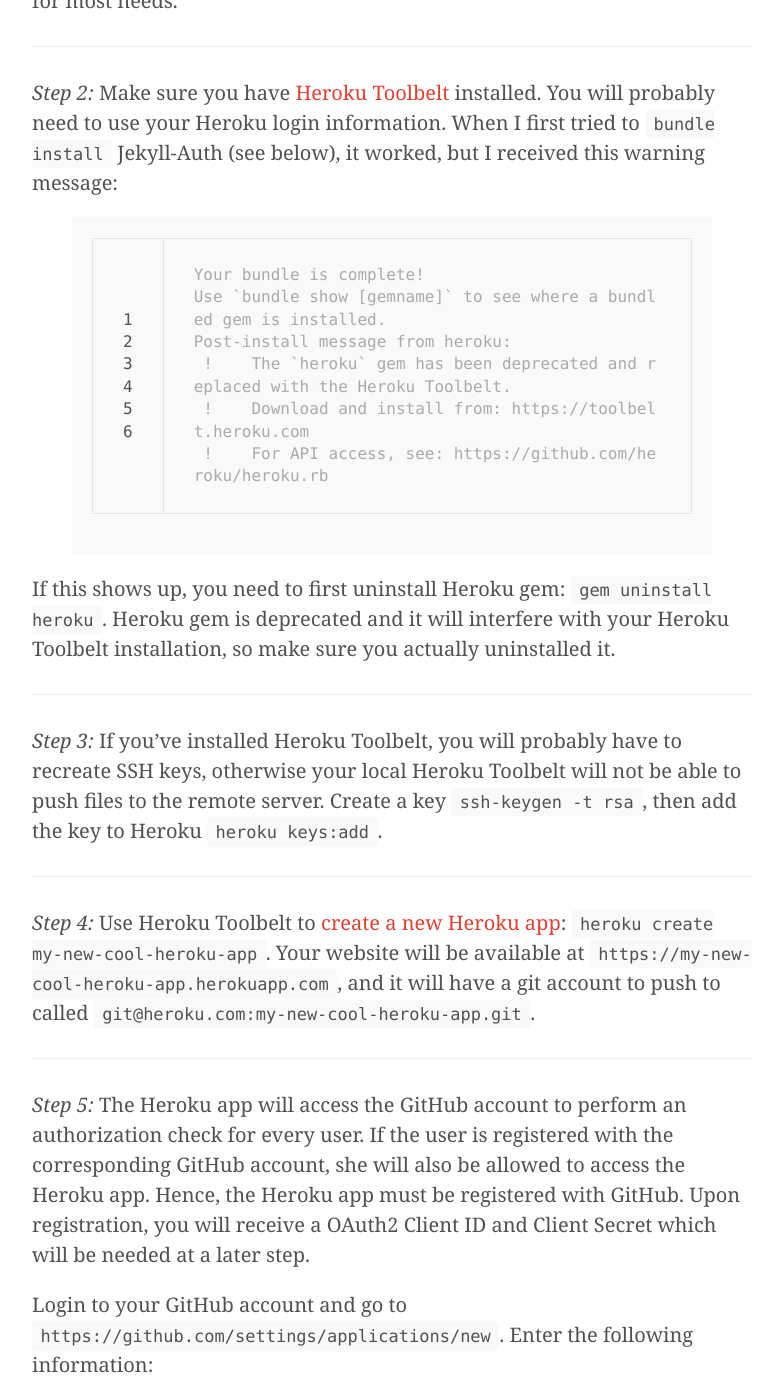
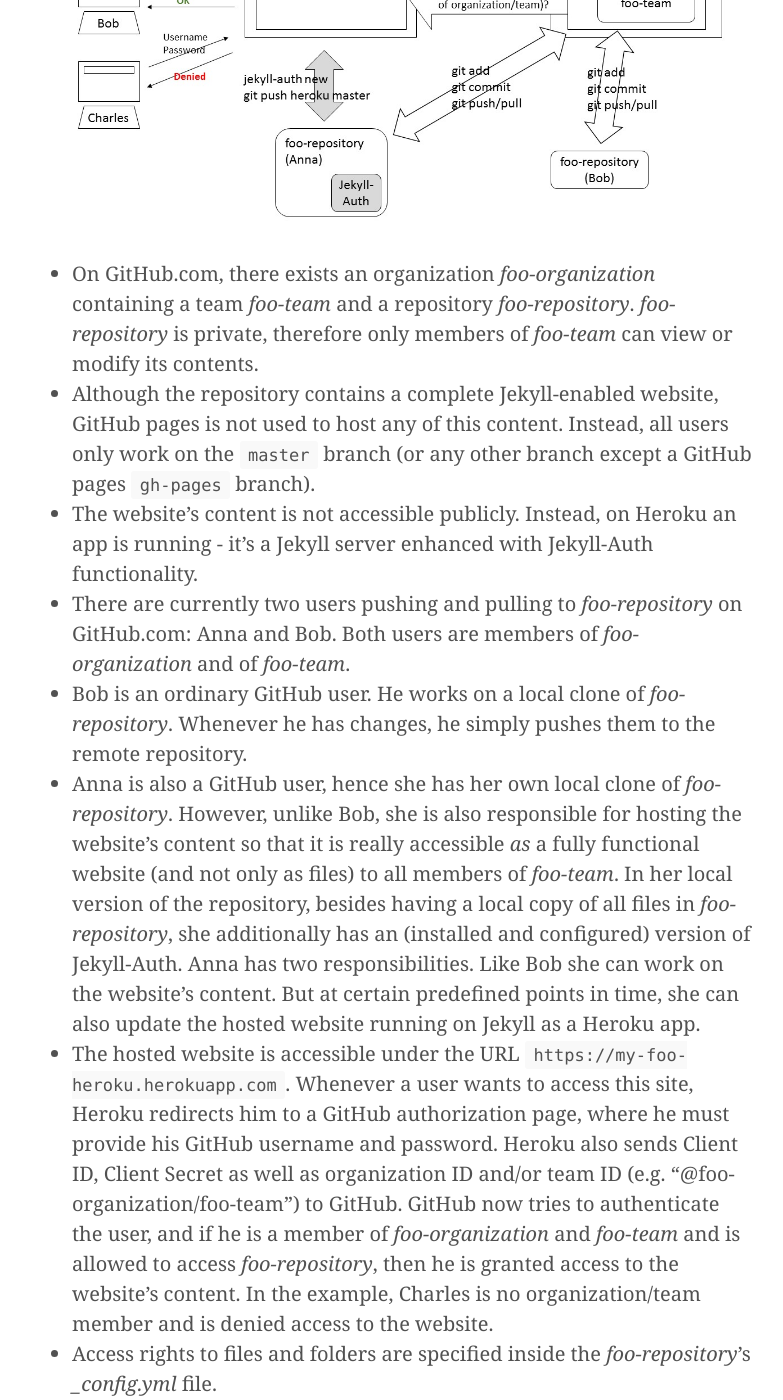
Before and after one commit to fabian-kostadinov/fabian-kostadinov.github.io, a Jekyll site: the page built from _posts/2014-11-13-installation-of-jekyll-auth.md, in a window 1280 px wide and 1400 px high, scrolled down 701 px. Shown: the whole window, without its empty margins (248-1031 px from the left). Built offline with Jekyll 4.4.1, drawn with Linux system fonts in a browser that asks for light colours; nearby versions of some CDN libraries; Markdown is read by kramdown in place of the engine named in the settings; some of the changed text lies outside the part shown.

Commit message:
Updated Blog Post on Jekyll-Auth

```diff
--- a/_posts/2014-11-13-installation-of-jekyll-auth.md
+++ b/_posts/2014-11-13-installation-of-jekyll-auth.md
@@ -3,11 +3,20 @@
 title: Installation of Jekyll-Auth
 tags: [jekyll-auth]
 ---
-These are (hopefully) complete installation instructions for Jekyll-Auth.
+These are (hopefully) complete installation instructions for Jekyll-Auth. The next figure shows the conceptual workflow of Jekyll-Auth in combination with a repository on GitHub.com. This is how Jekyll-Auth works.<!--more-->
 
-__Attention:__ Before you try and install [Jekyll-Auth](https://github.com/benbalter/jekyll-auth), it is crucial to understand that Jekyll-Auth will _only_ work if you have a GitHub organization account which allows you to create teams. Having only a personal, (free or paid) account is _not_ enough for Jekyll to work.<!--more-->
+![Jekyll-Auth Workflow](/public/img/2014-11-13-jekyll-auth.jpg "Jekyll-Auth Workflow")
 
-----
+* On GitHub.com, there exists an organization _foo-organization_ containing a team _foo-team_ and a repository _foo-repository_. _foo-repository_ is private, therefore only members of _foo-team_ can view or modify its contents.
+* Although the repository contains a complete Jekyll-enabled website, GitHub pages is not used to host any of this content. Instead, all users only work on the <code>master</code> branch (or any other branch except a GitHub pages <code>gh-pages</code> branch).
+* The website's content is not accessible publicly. Instead, on Heroku an app is running - it's a Jekyll server enhanced with Jekyll-Auth functionality.
+* There are currently two users pushing and pulling to _foo-repository_ on GitHub.com: Anna and Bob. Both users are members of _foo-organization_ and of _foo-team_.
+* Bob is an ordinary GitHub user. He works on a local clone of _foo-repository_. Whenever he has changes, he simply pushes them to the remote repository.
+* Anna is also a GitHub user, hence she has her own local clone of _foo-repository_. However, unlike Bob, she is also responsible for hosting the website's content so that it is really accessible _as_ a fully functional website (and not only as files) to all members of _foo-team_. In her local version of the repository, besides having a local copy of all files in _foo-repository_, she additionally has an (installed and configured) version of Jekyll-Auth. Anna has two responsibilities. Like Bob she can work on the website's content. But at certain predefined points in time, she can also update the hosted website running on Jekyll as a Heroku app.
+* The hosted website is accessible under the URL <code>https://my-foo-heroku.herokuapp.com</code>. Whenever a user wants to access this site, Heroku redirects him to a GitHub authorization page, where he must provide his GitHub username and password. Heroku also sends Client ID, Client Secret as well as organization ID and/or team ID (e.g. "@foo-organization/foo-team") to GitHub. GitHub now tries to authenticate the user, and if he is a member of _foo-organization_ and _foo-team_ and is allowed to access _foo-repository_, then he is granted access to the website's content. In the example, Charles is no organization/team member and is denied access to the website.
+* Access rights to files and folders are specified inside the _foo-repository_'s _&#95;config.yml_ file.
+
+#Installation instructions
 
 _Step 1:_ Make sure you have a [Heroku account](http://www.heroku.com). A free one will be sufficient for most needs.
 
@@ -24,9 +33,11 @@
 {% endhighlight %}
 If this shows up, you need to first uninstall Heroku gem: <code>gem uninstall heroku</code>. Heroku gem is deprecated and it will interfere with your Heroku Toolbelt installation, so make sure you actually uninstalled it.
 
+This is a step-by-step installation instruction.
+
 ----
 
-_Step 3:_ If you've installed Heroku Toolbelt, you will probably have to recreate SSH keys, otherwise your local Heroku Toolbelt will not be able to push files to the remote server. Create a key <code>ssh-keygen -t rsa</code>, then add the key to Heroku <code>heroku keys:add</code>.
+_Step 3:_ If you've installed Heroku Toolbelt, you will probably have to recreate SSH keys, otherwise your local Heroku Toolbelt will not be able to push files to the remote server. Create a key <code>ssh-keygen -t rsa</code>, then add the key to Heroku <code>heroku keys:add</code>. Make sure that you __do not mistakenly publish your private RSA key file__ together with the rest of the website!
 
 ----
 
@@ -132,17 +143,17 @@
 
 _Step 12:_
 Inside your local clone of Jekyll-Auth, create a file named <code>.env</code>. Put the following lines into this file providing your own OAuth2 Client ID, Client Secret and the GitHub Team ID.
-
 {% highlight console %}
 GITHUB_CLIENT_SECRET=abcdefghijklmnopqrstuvwxyz0123456789
 GITHUB_CLIENT_ID=qwertyuiop0001
-GITHUB_TEAM_ID=12345
+GITHUB_TEAM_ID=@foo-organization/foo-team
 {% endhighlight %}
+I'm not entirely sure, but you will probably have to put an @ at the beginning of the organization/team ID as in the example given.
 
 ----
 
 _Step 13:_
-Before we are ready to push our local clone of Jekyll-Auth to the remote Heroku server, we first need to add the Gemfile.lock to the repository:
+We are not yet ready to push our local clone of Jekyll-Auth to the remote Heroku server. We still need to add the Gemfile.lock to the repository:
 {% highlight console %}
 git add -f Gemfile.lock
 git commit -m "Added Gemfile.lock"
@@ -152,11 +163,27 @@
 ----
 
 _Step 14:_
+In the _&#95;config.yml_ file you can specify which directories and files are accessible without authentication and which are not. By default, all access requires authorization except for the _drafts_ directory. You can actually use regular expressions to specify the files and directories. The following denies access to all parts of the site except for the _drafts_ directory.
+{% highlight yaml %}
+jekyll_auth:
+  whitelist:
+    - drafts?
+{% endhighlight %}
+Using regexes, you can also reverse the logic, allowing access to everything except _drafts_:
+{% highlight yaml %}
+jekyll_auth:
+  whitelist:
+    - "^((?!draft).)*$"
+{% endhighlight %}
+
+----
+
+_Step 15:_
 Now we are finally ready to push everything to the remote Heroku server: <code>git push heroku master</code>.
 
 ----
 
-_Step 15:_
+_Step 16:_
 Open a browser and navigate to the Heroku URL <code>https://my-new-cool-herokuapp.herokuapp.com</code>. You should be automatically redirected to a GitHub page asking for authorization: <code>Authorize application - my-cool-new-heroku-app by @my-team-id would like permission to access your account</code>. You can click on <code>Authorize application</code>.
 
 ----
```
Also changed, not shown: public/img/2014-11-13-jekyll-auth.jpg (added).
